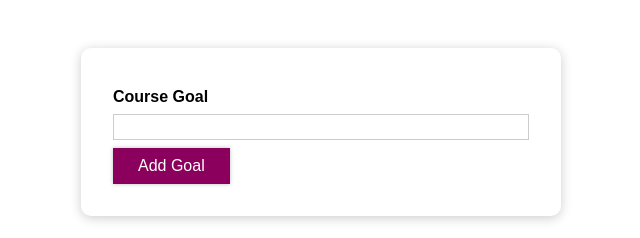
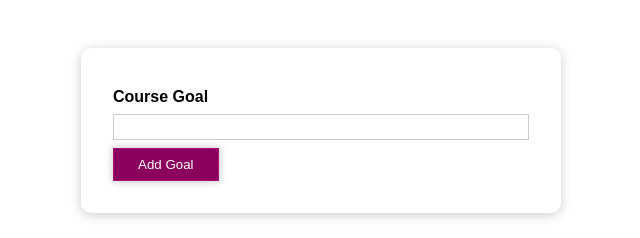
Before and after one commit to ArronBeale/react-goal-planner, a React (Create React App) app in the folder goal-planner/: page / in a window 1280 px wide. Shown: the top 238 px of the page, without its empty margins (319-959 px from the left). Built offline with nearby package versions, Linux system fonts and the light colour scheme.

Commit message:
Add styled components package, add button styled component

```diff
--- a/goal-planner/package.json
+++ b/goal-planner/package.json
@@ -9,6 +9,7 @@
     "react": "^18.0.0",
     "react-dom": "^18.0.0",
     "react-scripts": "^2.1.3",
+    "styled-components": "^5.3.6",
     "web-vitals": "^0.2.4"
   },
   "scripts": {
--- a/goal-planner/src/components/UI/Button/Button.js
+++ b/goal-planner/src/components/UI/Button/Button.js
@@ -1,13 +1,33 @@
-import React from 'react';
+import styled from "styled-components";
 
-import './Button.css';
+const Button = styled.button`
+  .button
+    font: inherit;
+    padding: 0.5rem 1.5rem;
+    border: 1px solid #8b005d;
+    color: white;
+    background: #8b005d;
+    box-shadow: 0 0 4px rgba(0, 0, 0, 0.26);
+    cursor: pointer;
 
-const Button = props => {
-  return (
-    <button type={props.type} className="button" onClick={props.onClick}>
-      {props.children}
-    </button>
-  );
-};
+
+  &:focus
+    outline: none;
+
+
+  &:hover,
+  &:active
+    background: #ac0e77;
+    border-color: #ac0e77;
+    box-shadow: 0 0 8px rgba(0, 0, 0, 0.26);
+`;
+
+// const Button = props => {
+//   return (
+//     <button type={props.type} className="button" onClick={props.onClick}>
+//       {props.children}
+//     </button>
+//   );
+// };
 
 export default Button;
```
Also changed, not shown: 1 other file (tests, documents, lock files or other folders).
